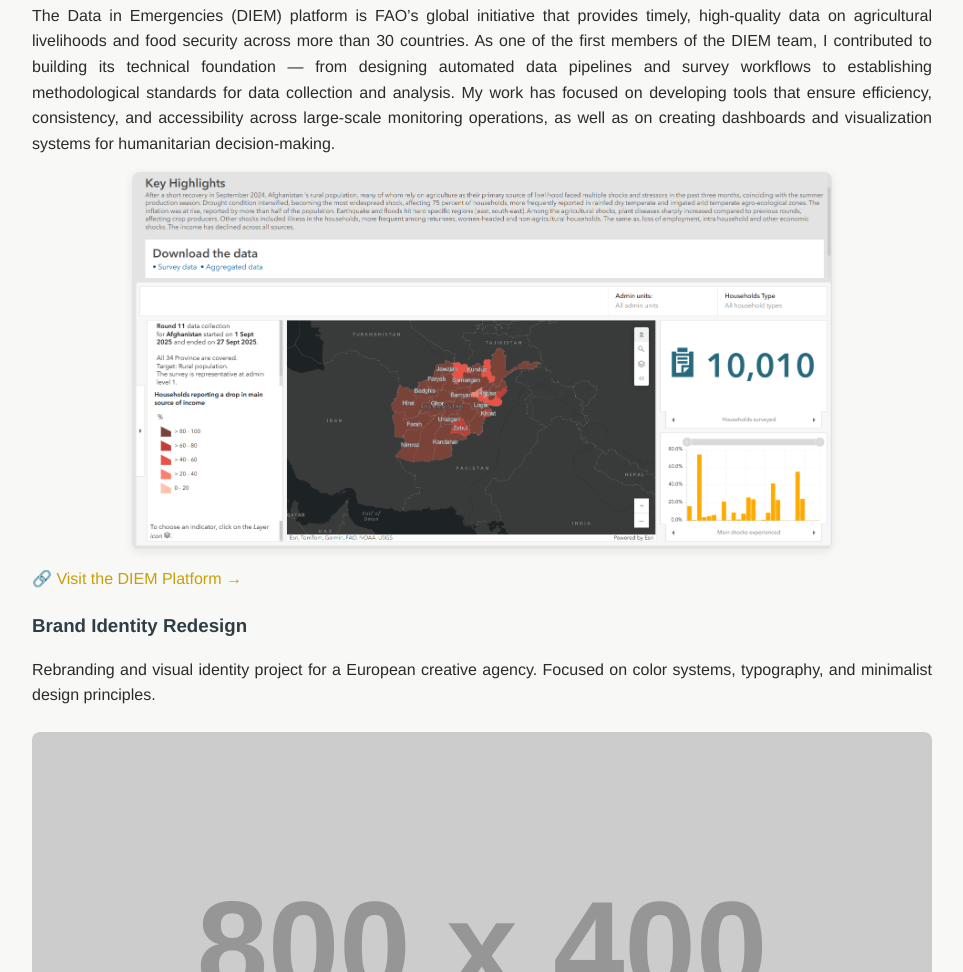
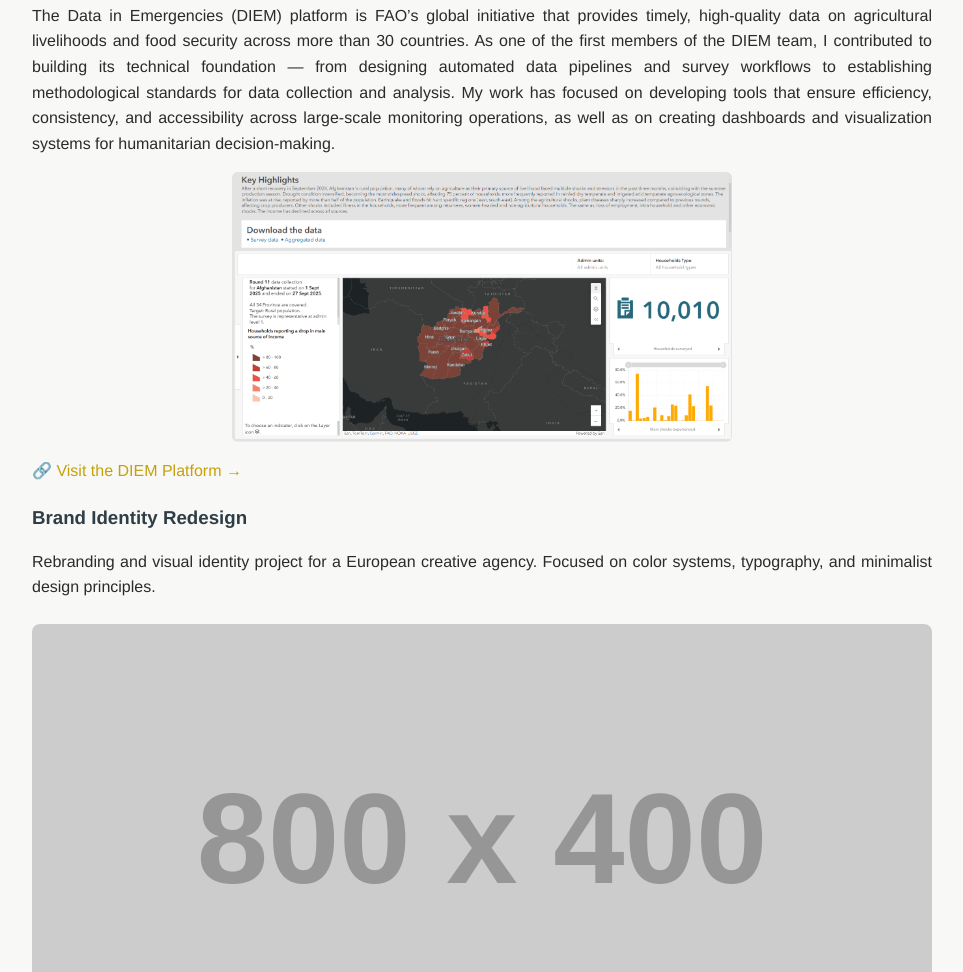
Before and after one commit to egultan/egultan.github.io, a plain HTML site: page index.html in a window 1280 px wide. Shown: the part 1565-2537 px from the top of the page, without its empty margins (158-1121 px from the left). Drawn offline with Linux system fonts and the light colour scheme.

Commit message:
Update index.html

```diff
--- a/index.html
+++ b/index.html
@@ -213,7 +213,7 @@
      <img
   src="https://raw.githubusercontent.com/egultan/egultan.github.io/refs/heads/main/DIEM.png"
   alt="FAO DIEM Dashboard Screenshot"
-  style="display:block; margin:1rem auto; width:80%; max-width:700px; border-radius:8px; box-shadow:0 2px 10px rgba(0,0,0,0.08);">
+  style="display:block; margin:1rem auto; width:60%; max-width:500px; border-radius:6px;">
 
 
       <p style="margin-top:0.5rem;">
```
